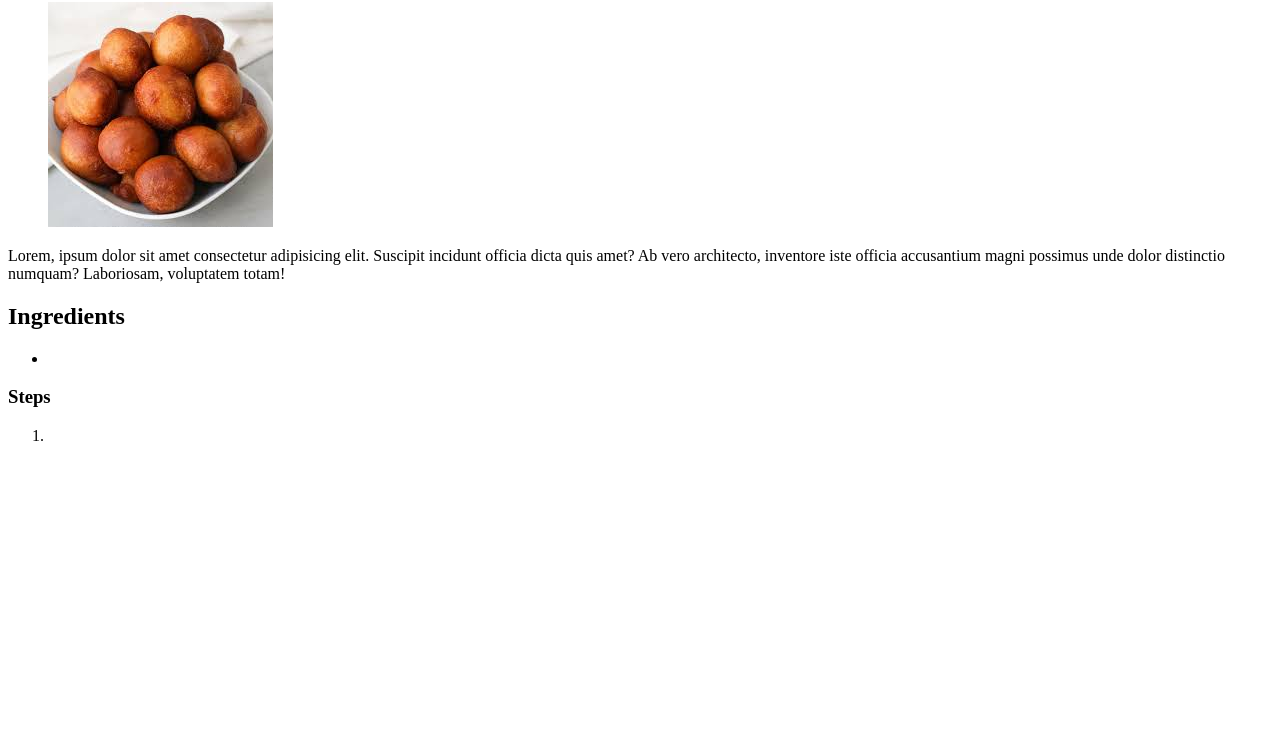
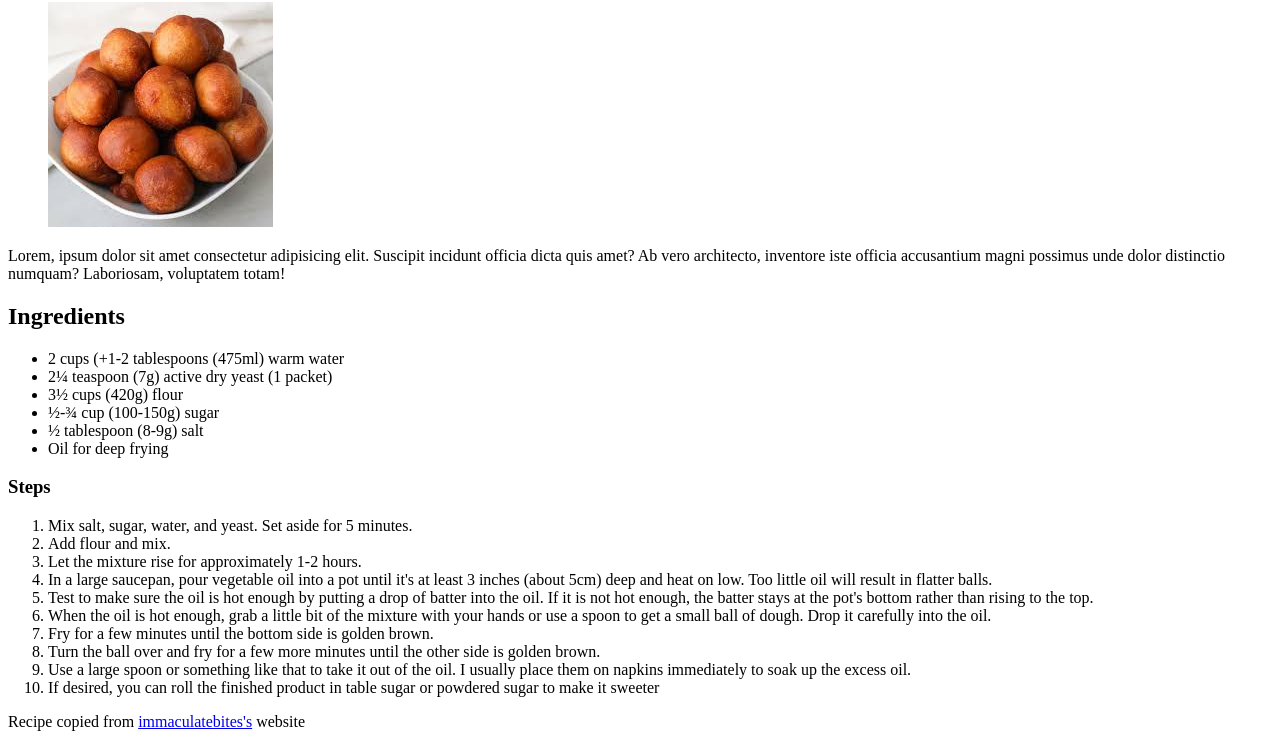
Before and after one commit to salma-sua/odin-recipes, a plain HTML site: page puff-puff.html in a window 1280 px wide. Shown: the part 104-851 px from the top of the page. Before the commit the page ends 800 px from the top, so only its background shows below. Drawn offline with Linux system fonts and the light colour scheme.

Commit message:
write content of page

```diff
--- a/puff-puff.html
+++ b/puff-puff.html
@@ -16,11 +16,28 @@
 
     <h2>Ingredients</h2>
     <ul>
-        <li></li>
+        <li>2 cups (+1-2 tablespoons (475ml) warm water</li>
+        <li>2¼ teaspoon (7g) active dry yeast (1 packet)</li>
+        <li>3½ cups (420g) flour</li>
+        <li>½-¾ cup (100-150g) sugar</li>
+        <li>½ tablespoon (8-9g) salt</li>
+        <li>Oil for deep frying</li>
     </ul>
     <h3>Steps</h3>
     <ol>
-        <li></li>
+        <li>Mix salt, sugar, water, and yeast. Set aside for 5 minutes.</li>
+        <li>Add flour and mix.</li>
+        <li>Let the mixture rise for approximately 1-2 hours.</li>
+        <li>In a large saucepan, pour vegetable oil into a pot until it's at least 3 inches (about 5cm) deep and heat on low. Too little oil will result in flatter balls.</li>
+        <li>Test to make sure the oil is hot enough by putting a drop of batter into the oil. If it is not hot enough, the batter stays at the pot's bottom rather than rising to the top.</li>
+        <li>When the oil is hot enough, grab a little bit of the mixture with your hands or use a spoon to get a small ball of dough. Drop it carefully into the oil.</li>
+        <li>Fry for a few minutes until the bottom side is golden brown.</li>
+        <li>Turn the ball over and fry for a few more minutes until the other side is golden brown.</li>
+        <li>Use a large spoon or something like that to take it out of the oil. I usually place them on napkins immediately to soak up the excess oil.</li>
+        <li>If desired, you can roll the finished product in table sugar or powdered sugar to make it sweeter</li>
     </ol>
 </body>
+<footer>
+    <p>Recipe copied from <a href="https://www.africanbites.com/puff-puff/" target="_blank" rel="noopener noreferrer">immaculatebites's</a> website</p>
+</footer>
 </html>
```
